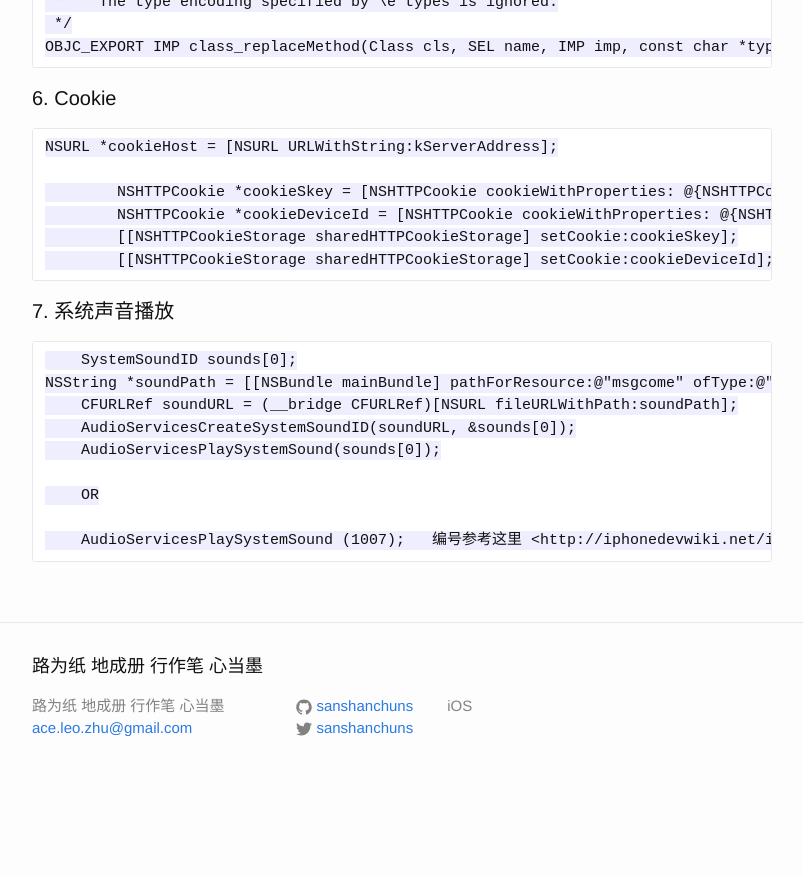
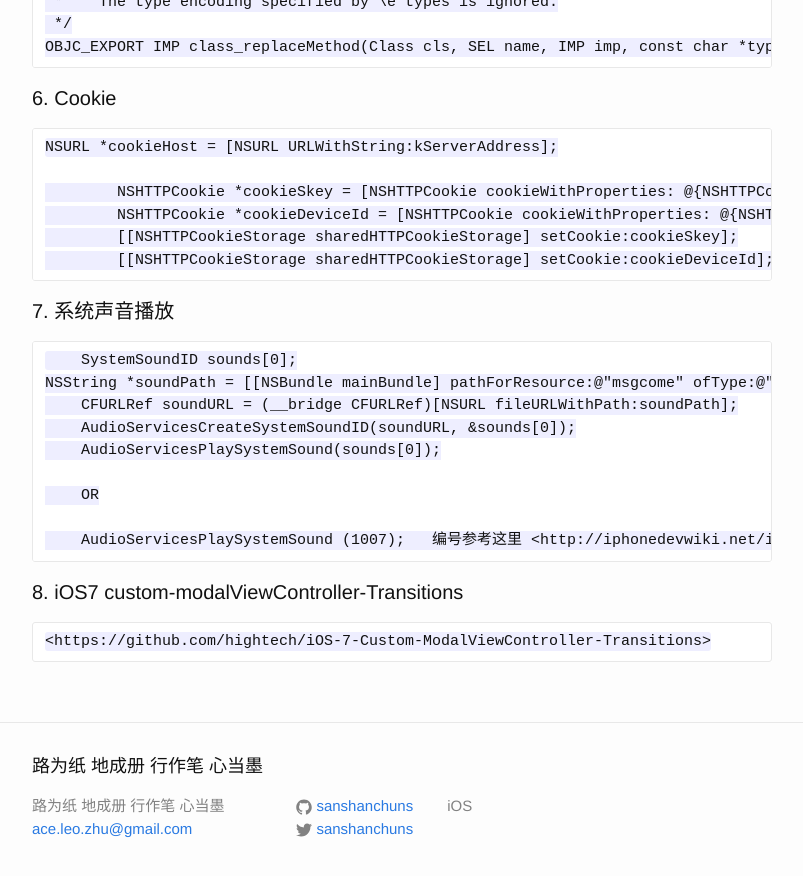
Before and after one commit to sanshanchuns/sanshanchuns.github.io, a Jekyll site: the page built from _posts/2015-07-22-iOS-Fundation.markdown, in a window 1280 px wide and 900 px high, scrolled down 2487 px. Shown: the top 876 px of the window, without its empty margins (238-1041 px from the left). Built offline with Jekyll 4.4.1, drawn with Linux system fonts in a browser that asks for light colours; before the commit the page ends 3287 px from its top, so only the background shows below that.

Commit message:
update files

```diff
--- a/_posts/2015-07-22-iOS-Fundation.markdown
+++ b/_posts/2015-07-22-iOS-Fundation.markdown
@@ -132,6 +132,14 @@ categories: jekyll update
 
         AudioServicesPlaySystemSound (1007);   编号参考这里 <http://iphonedevwiki.net/index.php/AudioServices>
 
+#### 8. iOS7 custom-modalViewController-Transitions
+
+	<https://github.com/hightech/iOS-7-Custom-ModalViewController-Transitions>
+
+
+
+
+
 
 
 [jekyll]:      http://jekyllrb.com
```
